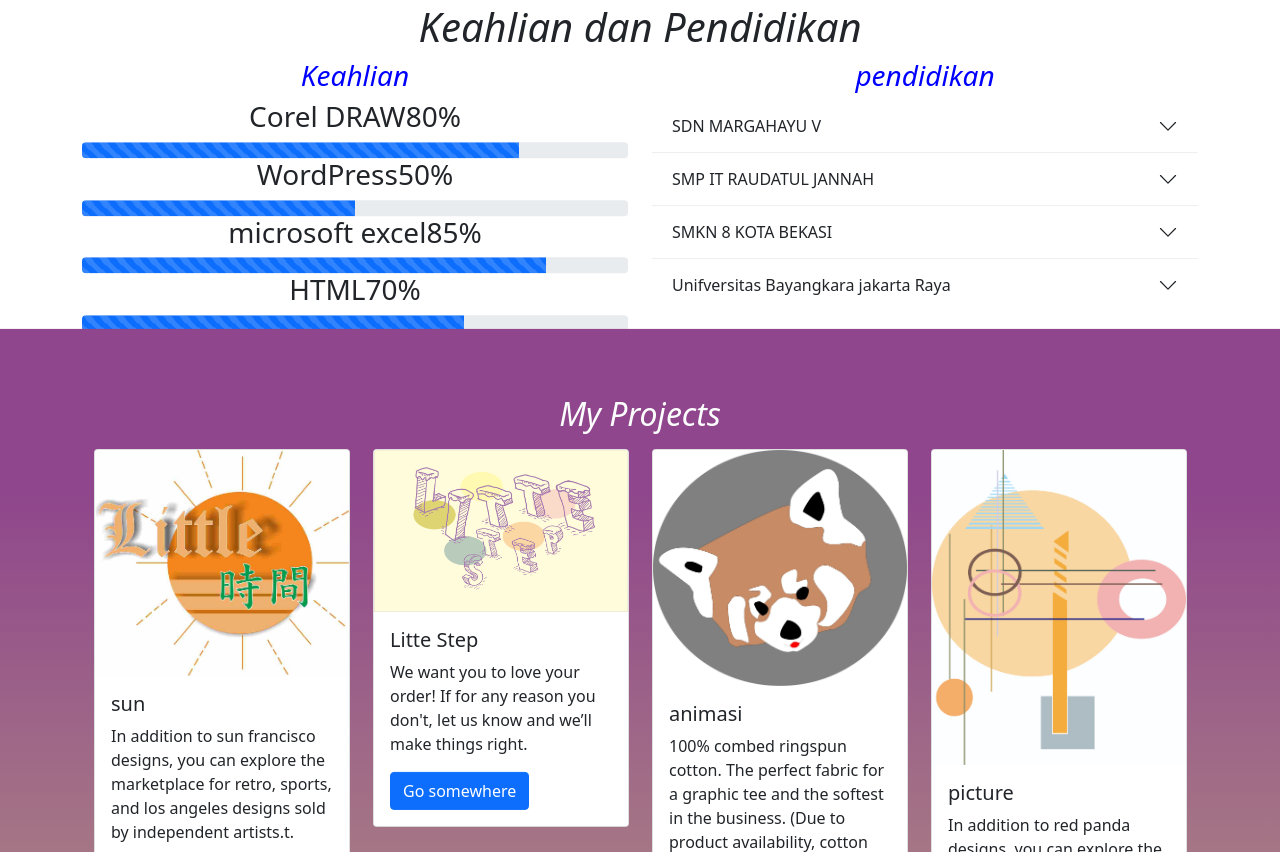
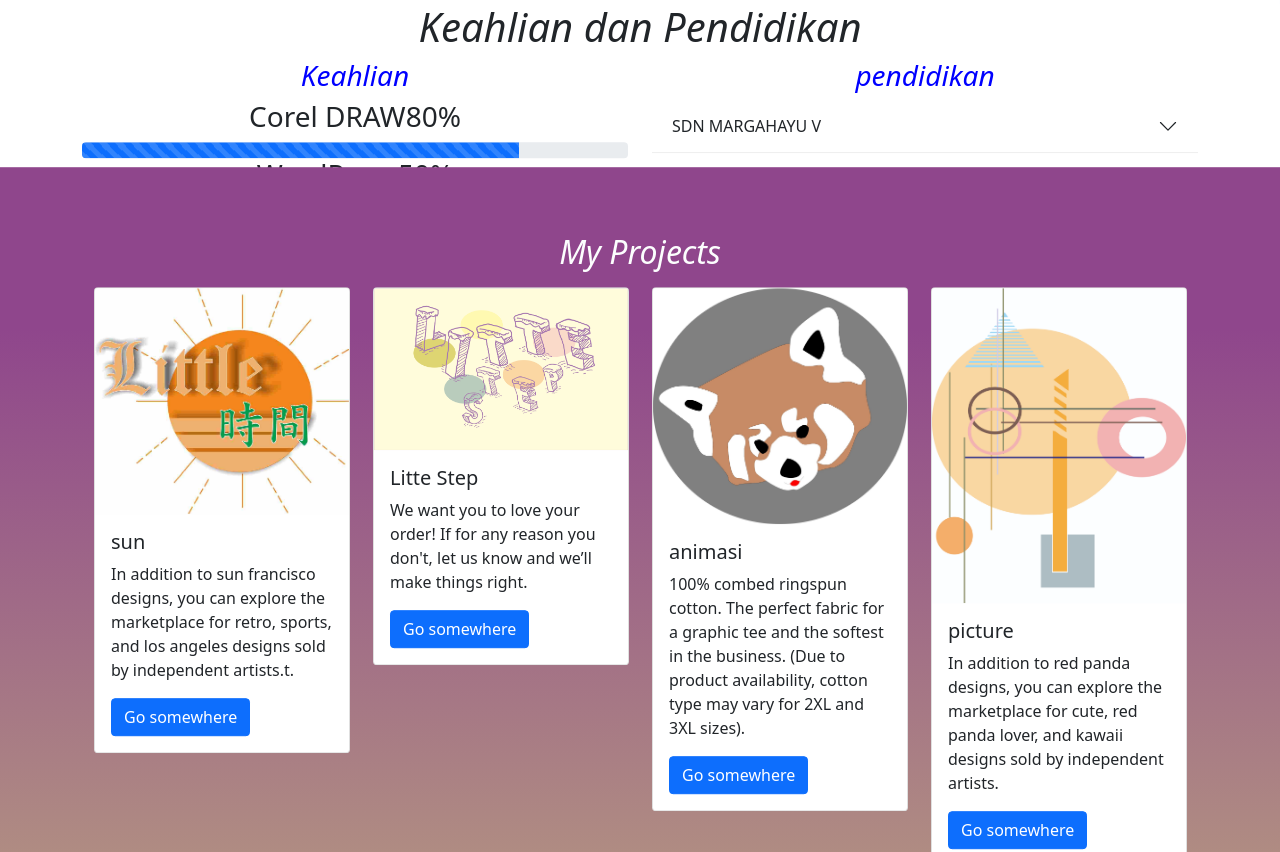
Before and after one commit to ingshot/webset_new, a plain HTML site: page index.html in a window 1280 px wide. Shown: the part 873-1725 px from the top of the page. Drawn offline with nearby package versions, Linux system fonts and the light colour scheme.

Commit message:
Update app.css

```diff
--- a/setyel/app.css
+++ b/setyel/app.css
@@ -31,7 +31,7 @@ body {
 }
 #prrjects {
   background: linear-gradient(#8f468c 10%, #dff274 90%, #fefefe 100%);
-  transform: translateY(-20%);
+  transform: translateY(-30%);
   padding: 80;
   padding-top: 50px;
 }
```
